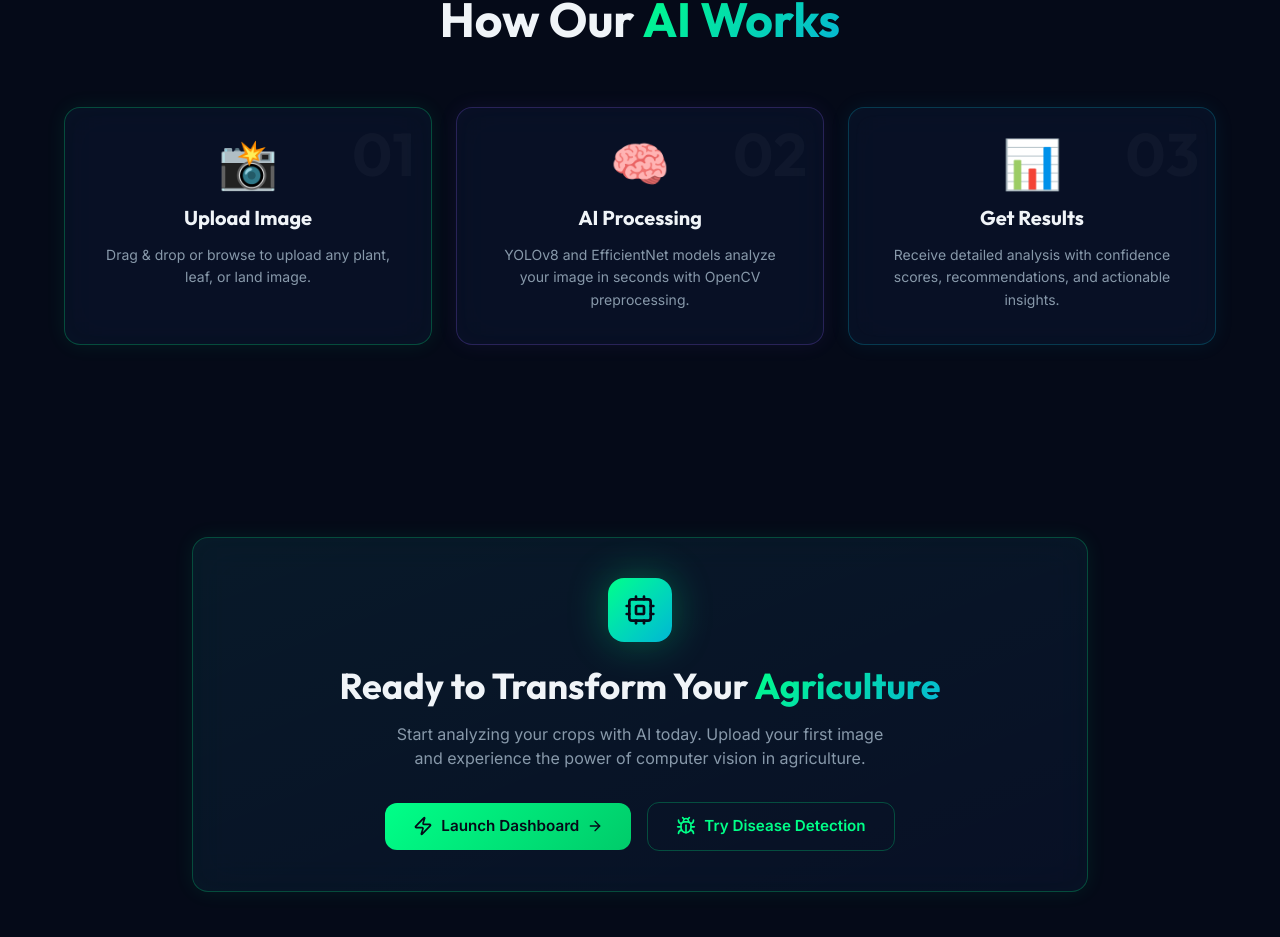
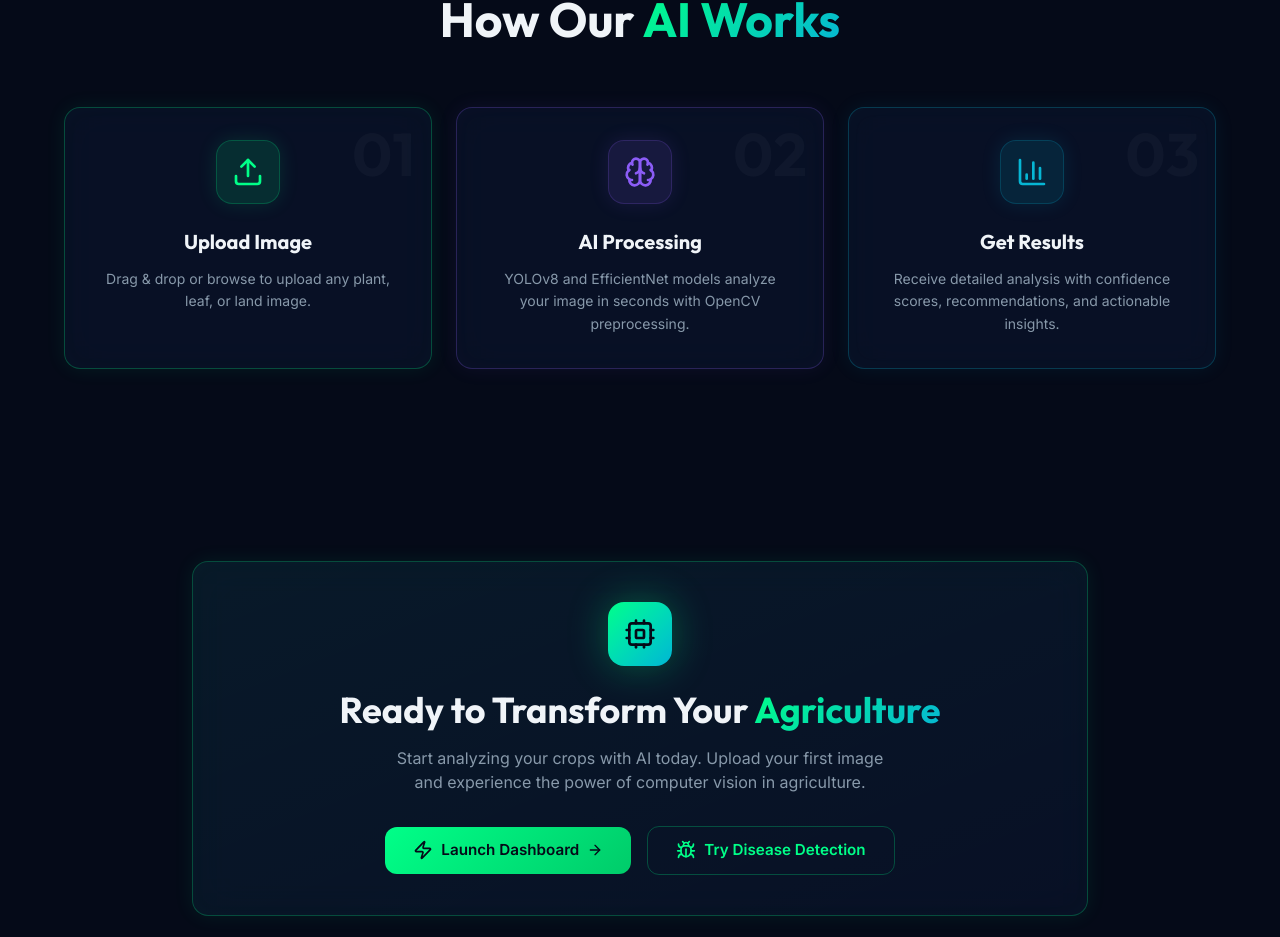
Before and after one commit to OgabekHub/agro-vision-ai, a Next.js app in the folder frontend/: page /en in a window 1280 px wide. Shown: the part 1850-2787 px from the top of the page. Built offline with nearby package versions, Linux system fonts and the light colour scheme.

Commit message:
style: replace emojis with premium glowing Lucide icons in how-it-works section

```diff
--- a/frontend/src/app/[locale]/page.tsx
+++ b/frontend/src/app/[locale]/page.tsx
@@ -3,7 +3,7 @@
 import { motion, type Variants } from "framer-motion";
 import { Link } from "@/i18n/routing";
 import { useTranslations } from "next-intl";
-import { Zap, ArrowRight, Leaf, Bug, Mountain, MapPin, BarChart3, Shield, Sparkles, ChevronRight, Cpu } from "lucide-react";
+import { Zap, ArrowRight, Leaf, Bug, Mountain, MapPin, BarChart3, Shield, Sparkles, ChevronRight, Cpu, Upload, Brain } from "lucide-react";
 import GlassCard from "@/components/ui/GlassCard";
 
 import HologramMap from "@/components/ui/HologramMap";
@@ -154,16 +154,50 @@ export default function LandingPage() {
             </h2>
           </motion.div>
           <div className="grid grid-cols-1 md:grid-cols-3 gap-6">
-            {(["upload", "processing", "results"] as const).map((step, i) => (
+            {(["upload", "processing", "results"] as const).map((step, i) => {
+              const stepConfig = [
+                {
+                  icon: Upload,
+                  color: "#00FF88",
+                  bgGlow: "rgba(0, 255, 136, 0.12)",
+                  borderColor: "rgba(0, 255, 136, 0.2)"
+                },
+                {
+                  icon: Brain,
+                  color: "#8B5CF6",
+                  bgGlow: "rgba(139, 92, 246, 0.12)",
+                  borderColor: "rgba(139, 92, 246, 0.2)"
+                },
+                {
+                  icon: BarChart3,
+                  color: "#06B6D4",
+                  bgGlow: "rgba(6, 182, 212, 0.12)",
+                  borderColor: "rgba(6, 182, 212, 0.2)"
+                }
+              ][i];
+
+              const Icon = stepConfig.icon;
+
+              return (
                 <motion.div key={step} initial={{ opacity: 0, y: 30 }} whileInView={{ opacity: 1, y: 0 }} viewport={{ once: true }} transition={{ delay: i * 0.15 }}>
                   <GlassCard glow glowColor={i === 0 ? "green" : i === 1 ? "purple" : "cyan"} padding="lg" className="text-center relative overflow-hidden h-full">
                     <div className="absolute top-4 right-4 text-6xl font-bold text-white/3 font-[family-name:var(--font-display)]">{t(`howItWorks.steps.${step}.step`)}</div>
-                  <div className="text-5xl mb-4">{["📸", "🧠", "📊"][i]}</div>
+
+                    {/* Premium Icon Container */}
+                    <div className="w-16 h-16 rounded-2xl flex items-center justify-center mx-auto mb-6 relative group/icon transition-all duration-300" style={{
+                      backgroundColor: stepConfig.bgGlow,
+                      border: `1px solid ${stepConfig.borderColor}`,
+                      boxShadow: `0 0 20px ${stepConfig.bgGlow}`
+                    }}>
+                      <Icon className="w-8 h-8 transition-transform duration-300 group-hover/icon:scale-110" style={{ color: stepConfig.color }} />
+                    </div>
+
                     <h3 className="text-xl font-bold mb-3 font-[family-name:var(--font-display)]">{t(`howItWorks.steps.${step}.title`)}</h3>
                     <p className="text-sm text-[var(--color-text-secondary)] leading-relaxed">{t(`howItWorks.steps.${step}.desc`)}</p>
                   </GlassCard>
                 </motion.div>
-            ))}
+              );
+            })}
           </div>
         </div>
       </section>
```
Lines whose indentation alone changed are shown as unchanged.
